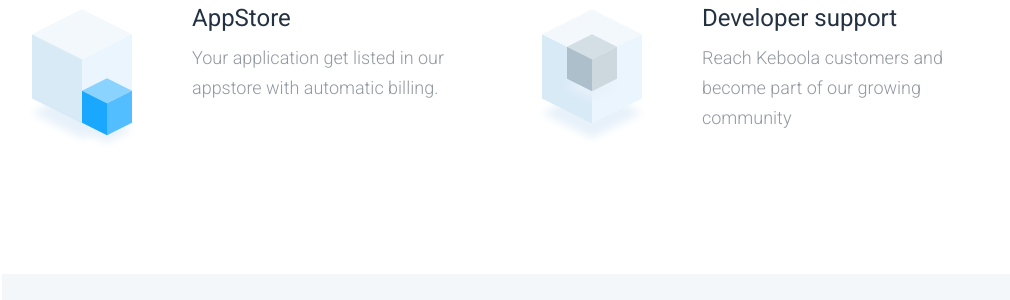
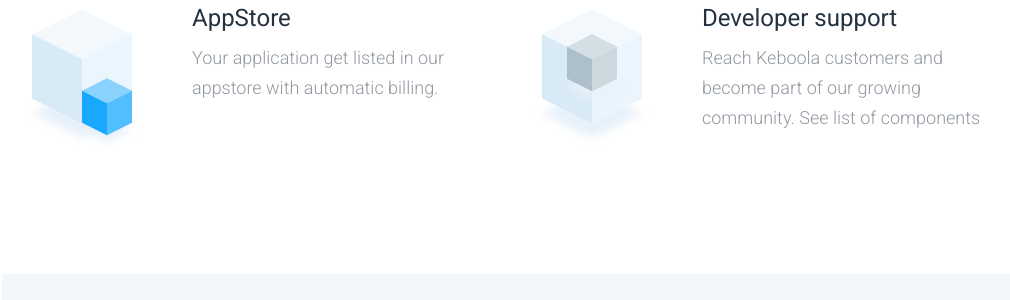
Before and after one commit to keboola/website, a Jekyll site: the page built from _platform/platform.md, in a window 1280 px wide and 900 px high, scrolled down 2330 px. Shown: the part 213-513 px from the top of the window, without its empty margins (128-1138 px from the left). Built offline with Jekyll 4.4.1, drawn with Linux system fonts in a browser that asks for light colours; nearby versions of some CDN libraries.

Commit message:
Update from Forestry.io - Updated platform.md

```diff
--- a/_platform/platform.md
+++ b/_platform/platform.md
@@ -47,8 +47,10 @@
     title: AppStore
     icotype: blueright
   - icotype: gray
-    desc: Reach Keboola customers and become part of our growing community
+    desc: Reach Keboola customers and become part of our growing community. See list
+      of components
     title: Developer support
+    link: https://components.keboola.com/components
 - template: article-gray-box
   block: article-gray-box
   subheadline: better and faster results
```
